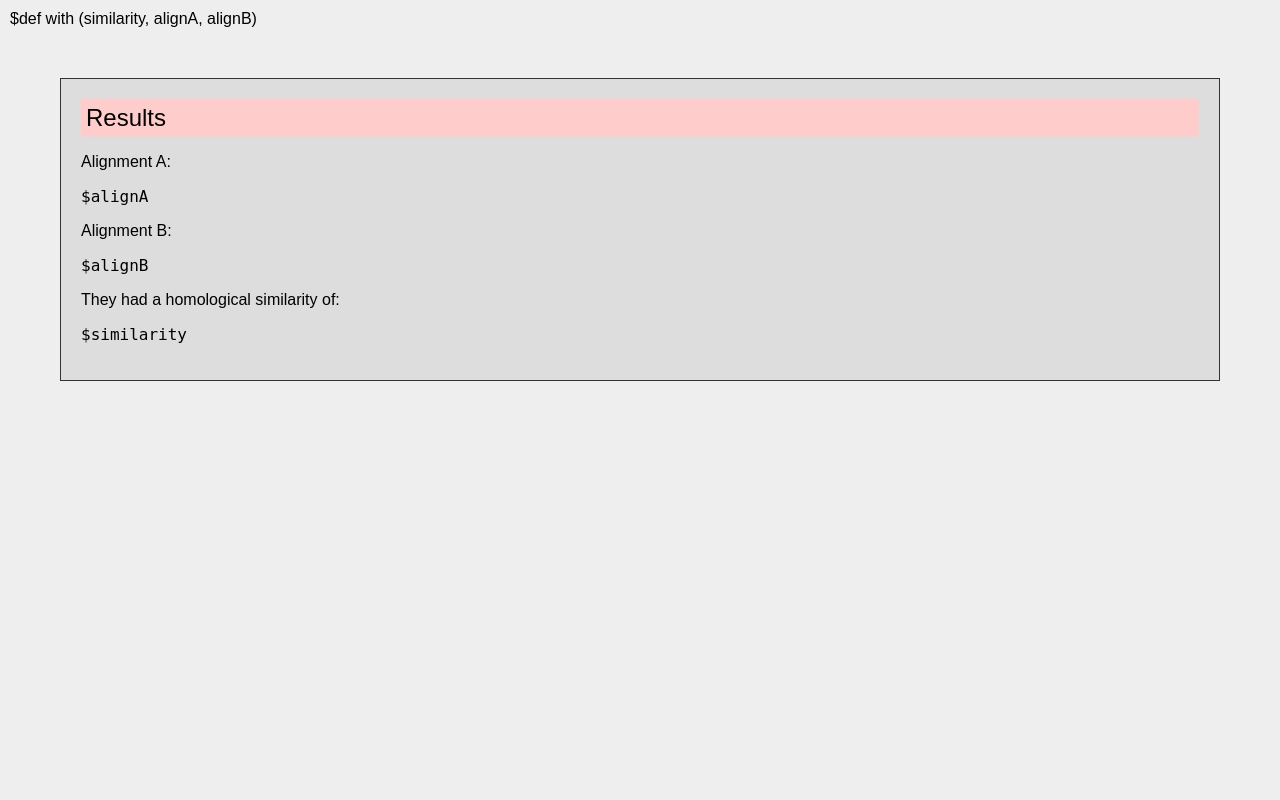
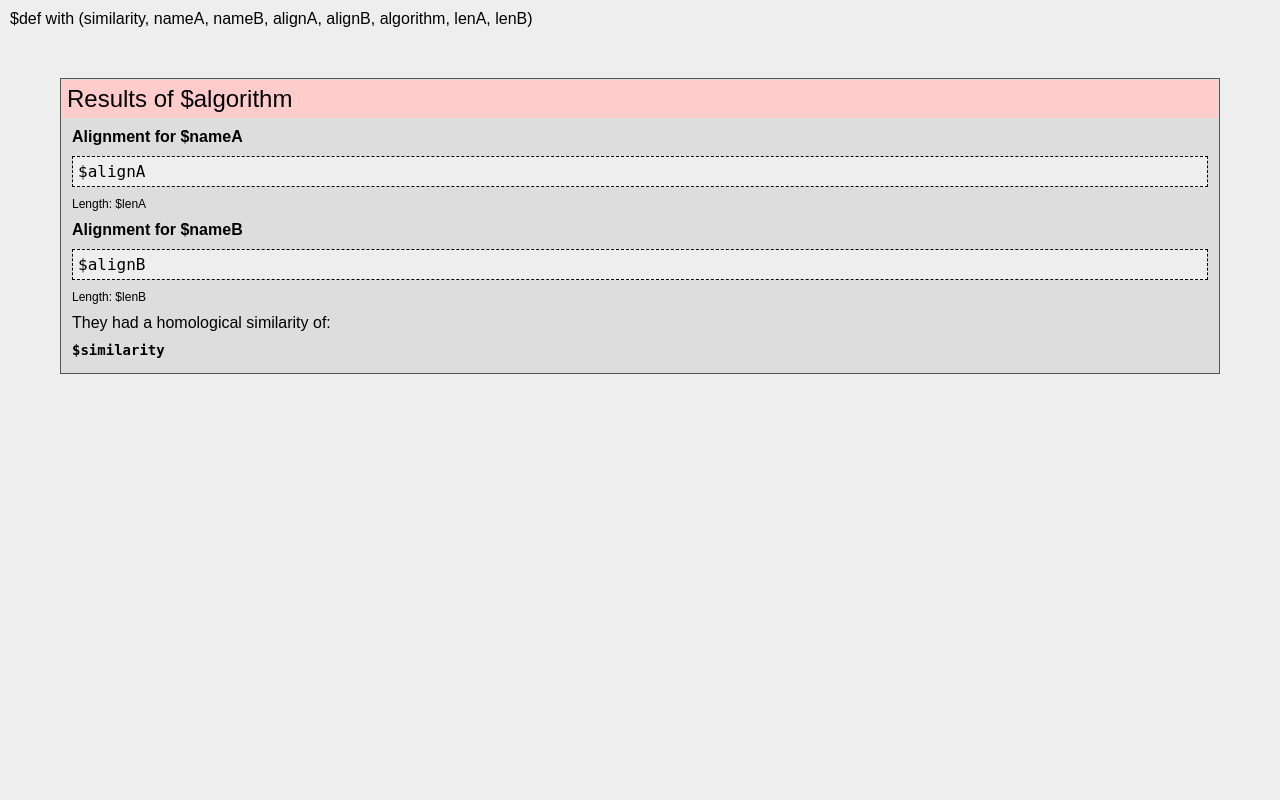
Before and after one commit to cryptoquick/oosd-bioinfo, a Python web app: template templates/index.html in a window 1280 px wide. Run offline with Jinja, Linux system fonts and the light colour scheme; the template is opened without the code that fills it, so the values that code supplies are empty.

Commit message:
Some really sweet cosmetic improvements on the web interface.

```diff
--- a/python/needlemanwunsch.py
+++ b/python/needlemanwunsch.py
@@ -5,6 +5,7 @@ class NeedlemanWunsch:
 		self.A = ""
 		self.B = ""
 		self.done = False
+		self.diffs = []
 
 	def align(self):
 		# Var names from Wikipedia pseudocode
@@ -73,7 +74,7 @@ class NeedlemanWunsch:
 		self.A = AlignmentA
 		self.B = AlignmentB
 
-		done = True
+		self.done = True
 
 	# Similarity
 	def homology(self):
@@ -99,6 +100,8 @@ class NeedlemanWunsch:
 		while (k < length):
 			if (sim1[k] == sim2[k]):
 				total += 1
+			else:
+				self.diffs.append(k)
 			k += 1
 
 		similarity = (float(total) / float(length)) * 100.0
--- /dev/null
+++ b/static/ajax.js
@@ -0,0 +1,25 @@
+function makeXHR (type, operation, data, callback) {
+	var newData;
+	var status = -1;
+	var request = new XMLHttpRequest();
+	if (!request) {
+		loggit("Unable to connect.");
+	}
+
+	request.open(type, operation, true);
+	request.setRequestHeader("Content-type", "application/json");
+	// console.log(type + ", directory: /" + operation + ", data: " + data);
+
+	request.onreadystatechange = function () {
+		if (request.readyState == 4 && request.status == 200) {
+			newData = request.responseText;
+			callback(newData);
+		}
+	}
+
+	try {
+		request.send(data);
+	} catch (e) {
+		console.log(e);
+	}
+}
--- a/static/highlight.js
+++ b/static/highlight.js
@@ -0,0 +1,8 @@
+function init() {
+	makeXHR("POST", "diffs", null, highlight);
+}
+
+function highlight(diffs) {
+	JSON.parse(diffs);
+
+}
--- a/static/styles.css
+++ b/static/styles.css
@@ -9,11 +9,14 @@ body, html {
 	overflow: hidden;
 }
 
+p, pre {margin: 10px;}
+
 #results {
 	margin: 50px;
-	padding: 20px;
+	padding: 1px;
+	padding-bottom: 5px;
 	background-color: #ddd;
-	border: solid #333 1px;
+	border: solid #555 1px;
 }
 
 .header {
@@ -22,3 +25,22 @@ body, html {
 	background-color: #fcc;
 	font-size: 24px;
 }
+
+.length {
+	font-size: 12px;
+}
+
+.seq {
+	background-color: #eee;
+	border: dashed #000 1px;
+	padding: 5px;
+}
+
+.align {
+	font-weight: bold;
+}
+
+.result {
+	font-size: 14px;
+	font-weight: bold;
+}
--- a/templates/index.html
+++ b/templates/index.html
@@ -1,19 +1,23 @@
-$def with (similarity, alignA, alignB)
+$def with (similarity, nameA, nameB, alignA, alignB, algorithm, lenA, lenB)
 
 <html>
 <head>
 	<title>Bioinfo</title>
 	<link href="static/styles.css" rel="stylesheet" type="text/css">
+	<script type="text/javascript" src="static/ajax.js"></script>
+	<script type="text/javascript" src="static/highlight.js"></script>
 </head>
-<body>
+<body onload="init()">
 	<div id="results">
-		<p class="header">Results</p>
-		<p>Alignment A:</p>
-		<pre>$alignA</pre>
-		<p>Alignment B:</p>
-		<pre>$alignB</pre>
+		<p class="header">Results of $algorithm</p>
+		<p class="align">Alignment for $nameA</p>
+		<pre class="seq">$alignA</pre>
+		<p class="length">Length: $lenA</p>
+		<p class="align">Alignment for $nameB</p>
+		<pre class="seq">$alignB</pre>
+		<p class="length">Length: $lenB</p>
 		<p>They had a homological similarity of:</p>
-		<pre>$similarity</pre>
+		<pre class="result">$similarity</pre>
 	</div>
 </body>
 </html>
```
Also changed, not shown: main.py (+56 -40 lines).
